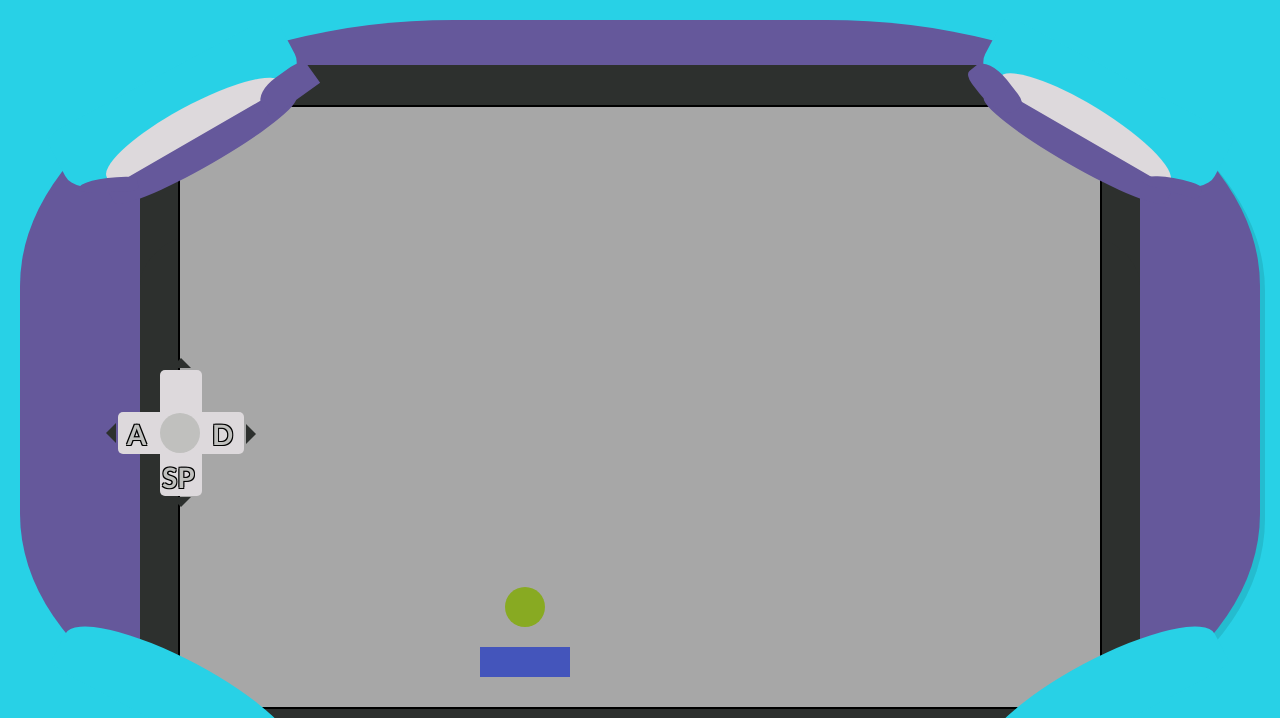
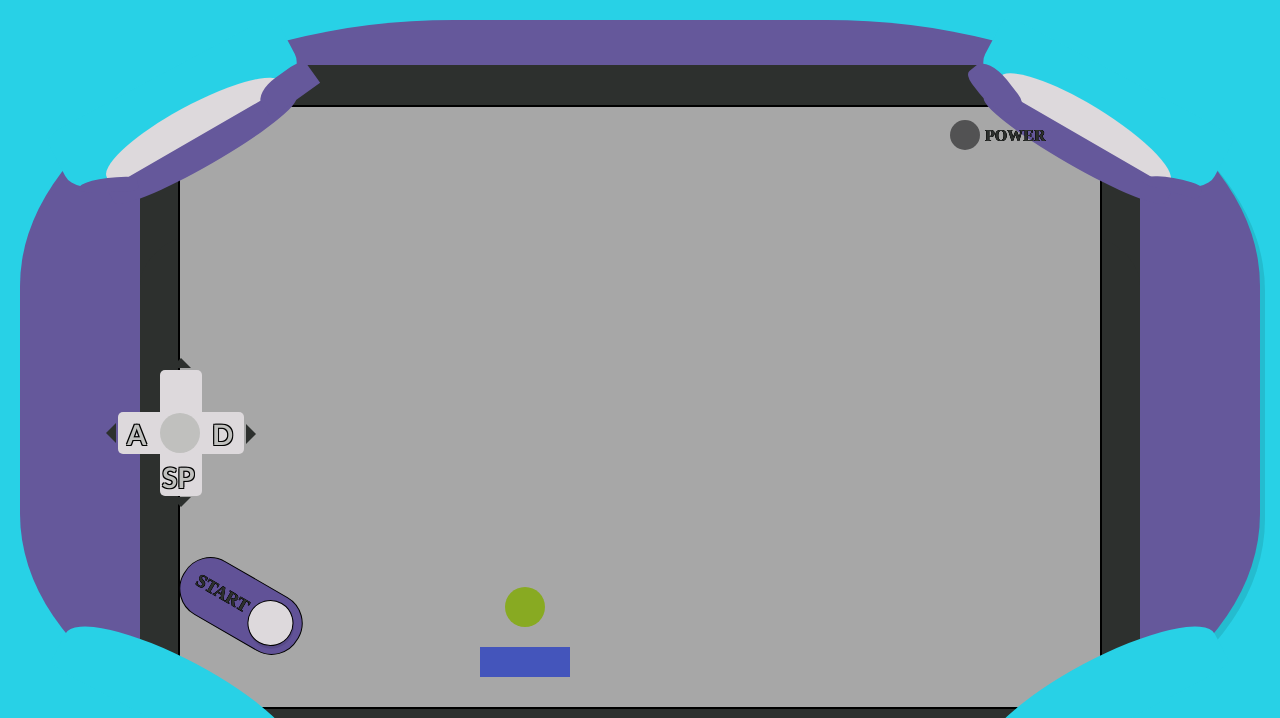
Before and after one commit to mwdeshaw/Break, a website built with webpack: page dist/index.html in a window 1280 px wide. Shown: the top 718 px of the page. Built offline with nearby package versions, Linux system fonts and the light colour scheme.

Commit message:
Finish basic ui styling

```diff
--- a/dist/index.html
+++ b/dist/index.html
@@ -24,6 +24,10 @@
         <div id="f4"></div>
         <div id="f5"></div>
         <div id="f6"></div>
+                <div class="power-lt">
+                    <p id="power-text">POWER</p>
+                </div>
+
         <div class="screen">
             <p class="logo">Break!</p>
             <div id='circle'></div>
@@ -38,6 +42,9 @@
                 <p id="d-btn">D</p>
                 <p id="sp-btn">SP</p>
             </div>
+            <div class="start-btn">
+                <p id="start">START&#160;</p>
+            </div>
         </div>
     </div>
 </div>
--- a/dist/main_page.css
+++ b/dist/main_page.css
@@ -1,7 +1,6 @@
 body {
     background: #28d1e6;
 }
-
 
 .logo {
     position: absolute;
@@ -17,7 +16,6 @@ body {
 		-3px 3px 0 #000,
 		3px 3px 0 #000;
 }
-
 
 .page-parent {
     z-index: 1;
@@ -184,6 +182,35 @@ body {
     right: 235px;
 }
 
+.power-lt {
+    position: absolute;
+    background: #525253;
+    height: 30px;
+    width: 30px;
+    border-radius: 100%;
+    top: 100px;
+    right: 280px;
+    z-index: 7;
+    display: flex;
+    justify-content: space-between;
+}
+
+.power-lt p {
+    color: #2d302e;
+    font-size: 16px;
+    font-weight: 700;
+    left: 10px;
+    padding-left: 35px;
+    padding-top: 8px;
+    /* padding-top: 19px; */
+    text-shadow:
+		-.25px -.25px 0 #000,
+		0.25px -.25px 0 #000,
+		-.25px 0.25px 0 #000,
+		0.25px 0.25px 0 #000;
+
+}
+
 .screen {
     position: absolute;
     top: 45px;
--- a/dist/ui_buttons.css
+++ b/dist/ui_buttons.css
@@ -1,5 +1,4 @@
 .controls-parent {
-    /* z-index: 7; */
     position: absolute;
     top: 350px;
     left: 110px;
@@ -17,6 +16,7 @@
     border-bottom: 10px solid #2d302e;
 };
 
+
 .pad  {
     position: absolute;
     margin-left: 40px;
@@ -28,8 +28,6 @@
     left: 30px;
     width: 42px;
     height: 126px;
-    /* width: 30px;
-    height: 90px; */
     background: #ddd9dc;
     border-radius: 5px;
     z-index: 6;
@@ -74,8 +72,7 @@
     height: 126px;
     background: #ddd9dc;
     border-radius: 5px;
-        z-index: 6;
-
+    z-index: 6;
 }
 
 .thing {
@@ -135,9 +132,53 @@
 		1px -1px 0 #000,
 		-1px 1px 0 #000,
 		1px 1px 0 #000;
-
 }
 
+.start-btn {
+    position: absolute;
+    top: 205px;
+    left: 45px;
+    width: 130px;
+    height: 60px;
+    background: #615297;
+    z-index: 6;
+    border-radius: 30px;
+    transform: rotate(30deg);
+    border: 0.5px solid black;
+    display: flex;
+    vertical-align: middle;
+    align-content: center;
+    justify-content: center;
+}
+
+.start-btn p {
+    color: #2d302e;
+    font-size: 18px;
+    font-weight: 700;
+    left: 10px;
+    padding-left: 6px;
+    padding-top: 19px;
+    text-shadow:
+		-.25px -.25px 0 #000,
+		0.25px -.25px 0 #000,
+		-.25px 0.25px 0 #000,
+		0.25px 0.25px 0 #000;
+}
+
+.start-btn::after {
+    content: "";
+    margin-top: 7px;
+    width: 44px;
+    height: 44px;
+    background: #ddd9dc;
+    border-radius: 100%;
+    vertical-align: middle;
+    align-content: center;
+    justify-content: center;
+    border: 0.5px solid black;
+    box-shadow: 2px 2px rgba(0, 0, 0, 0.1);
+    cursor: pointer;
+}
 
 #horiz::before {
     content: "";
```
